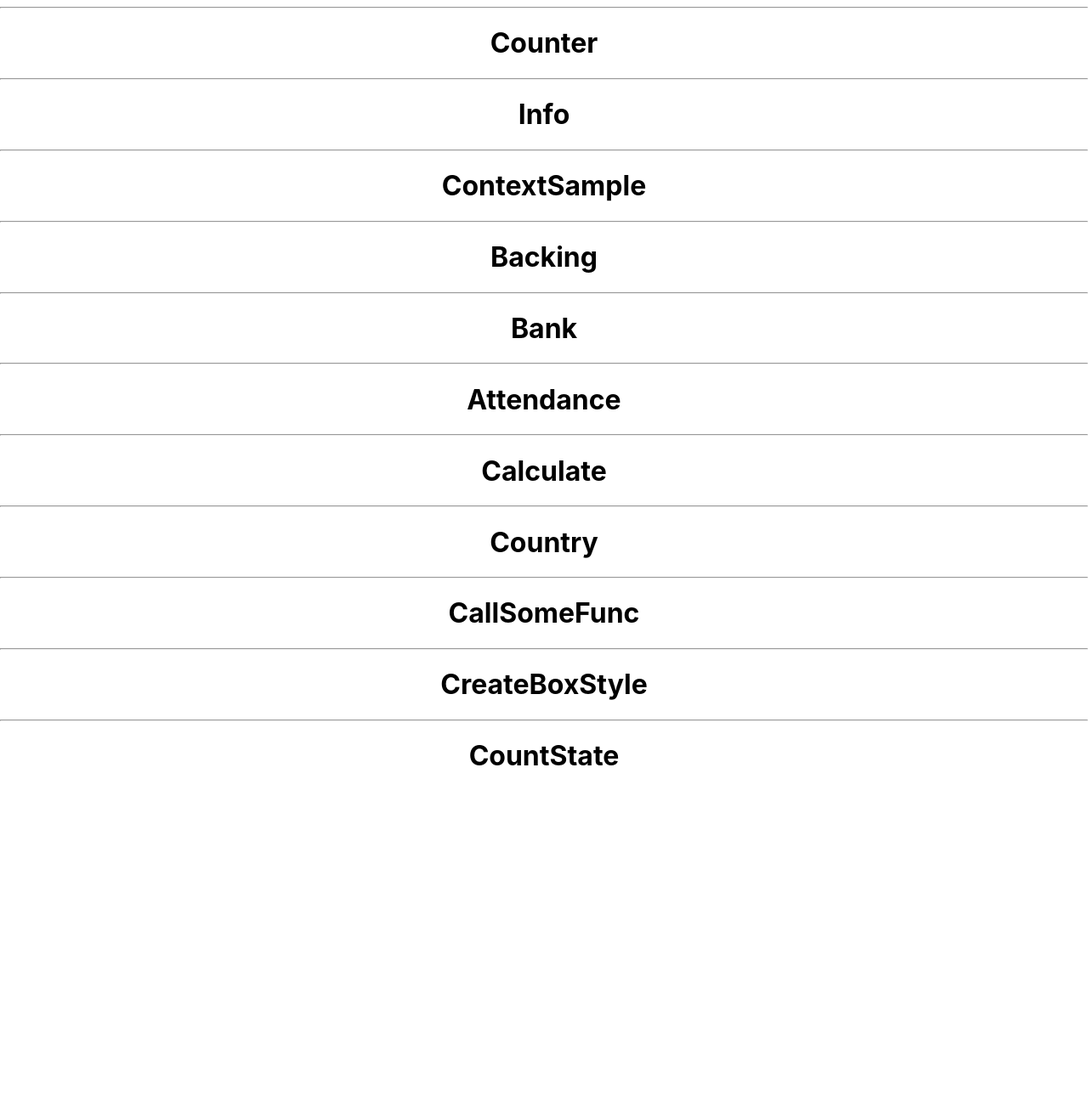
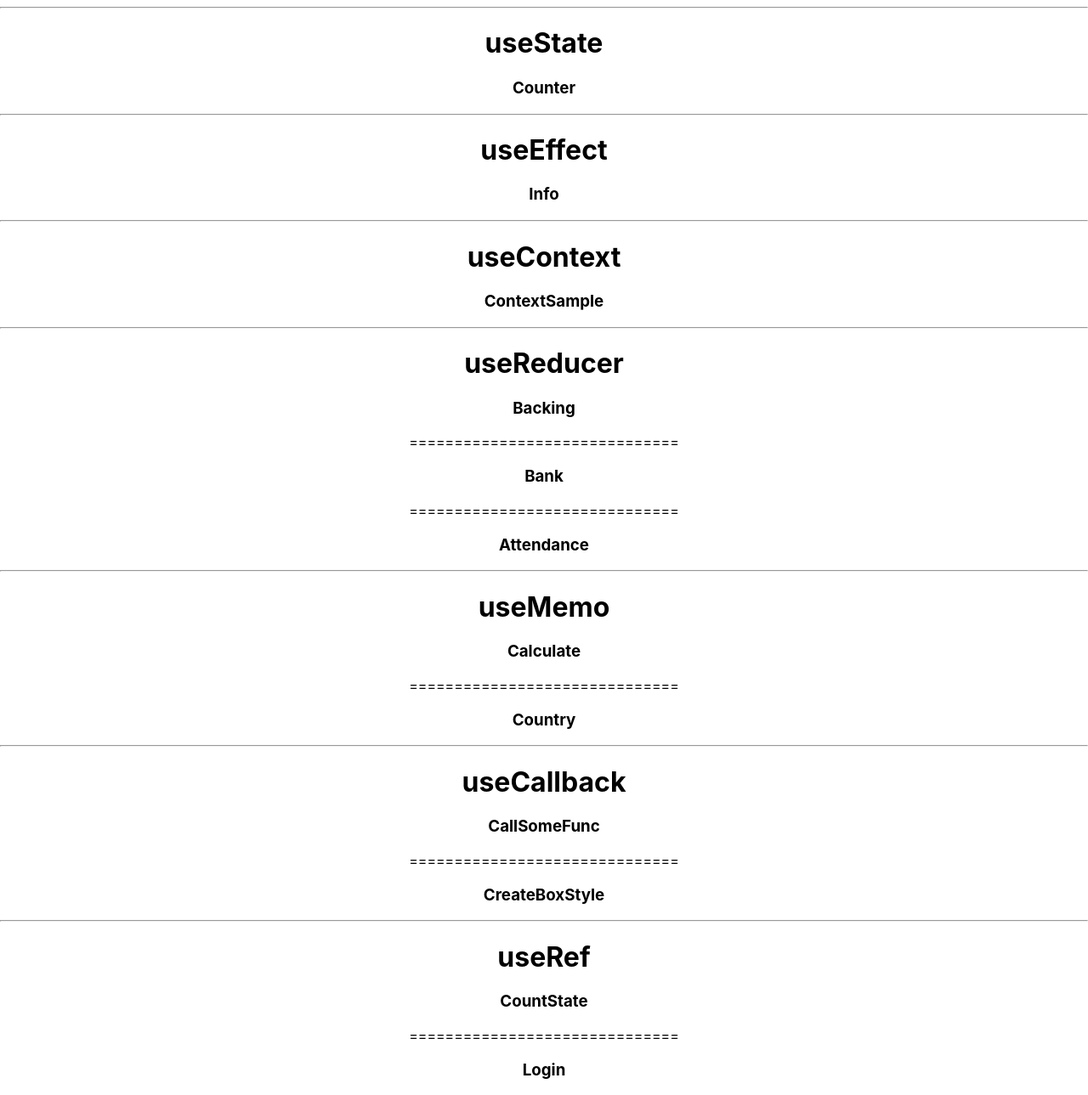
Before and after one commit to hwj309/Hook, a React (Create React App) app: page / in a window 1280 px wide. Shown: the whole page at 85% size. Before the commit the page ends 931 px from the top, so only its background shows below. Built offline with nearby package versions, Linux system fonts and the light colour scheme.

Commit message:
useRef (2)

```diff
--- a/src/App.js
+++ b/src/App.js
@@ -12,6 +12,7 @@ import Country from './sample/useMemo/Country';
 import CallSomeFunc from './sample/useCallBack/CallSomeFunc';
 import CreateBoxStyle from './sample/useCallBack/CreateBoxStyle';
 import CountState from './sample/useRef/CountState';
+import Login from './sample/useRef/Login';
 
 function App() {
 
@@ -26,6 +27,7 @@ function App() {
   const [M9, setM9] = useState(false);
   const [M10, setM10] = useState(false);
   const [M11, setM11] = useState(false);
+  const [M12, setM12] = useState(false);
 
   return (
     <div className="App">
@@ -44,38 +46,48 @@ function App() {
         </a>
       </header> */}
       <hr />
-      <h1 onClick={() => {setM1(!M1)}}>Counter</h1>
+      <h1>useState</h1>
+      <h3 onClick={() => {setM1(!M1)}}>Counter</h3>
       { M1 ? <Counter /> : null }
       <hr/>
-      <h1 onClick={() => {setM2(!M2)}}>Info</h1>
+      <h1>useEffect</h1>
+      <h3 onClick={() => {setM2(!M2)}}>Info</h3>
       { M2 ? <Info /> : null }
       <hr/>
-      <h1 onClick={() => {setM3(!M3)}}>ContextSample</h1>
+      <h1>useContext</h1>
+      <h3 onClick={() => {setM3(!M3)}}>ContextSample</h3>
       { M3 ? <ContextSample /> : null }
       <hr/>
-      <h1 onClick={() => {setM4(!M4)}}>Backing</h1>
+      <h1>useReducer</h1>
+      <h3 onClick={() => {setM4(!M4)}}>Backing</h3>
       { M4 ? <Backing /> : null }
-      <hr/>
-      <h1 onClick={() => {setM5(!M5)}}>Bank</h1>
+      <p>==============================</p>
+      <h3 onClick={() => {setM5(!M5)}}>Bank</h3>
       { M5 ? <Bank /> : null }
-      <hr/>
-      <h1 onClick={() => {setM6(!M6)}}>Attendance</h1>
+      <p>==============================</p>
+      <h3 onClick={() => {setM6(!M6)}}>Attendance</h3>
       { M6 ? <Attendance /> : null }
       <hr />
-      <h1 onClick={() => {setM7(!M7)}}>Calculate</h1>
+      <h1>useMemo</h1>
+      <h3 onClick={() => {setM7(!M7)}}>Calculate</h3>
       { M7 ? <Calculate /> : null }
-      <hr/>
-      <h1 onClick={() => {setM8(!M8)}}>Country</h1>
+      <p>==============================</p>
+      <h3 onClick={() => {setM8(!M8)}}>Country</h3>
       { M8 ? <Country /> : null }
       <hr/>
-      <h1 onClick={() => {setM9(!M9)}}>CallSomeFunc</h1>
+      <h1>useCallback</h1>
+      <h3 onClick={() => {setM9(!M9)}}>CallSomeFunc</h3>
       { M9 ? <CallSomeFunc /> : null }
-      <hr />
-      <h1 onClick={() => {setM10(!M10)}}>CreateBoxStyle</h1>
+      <p>==============================</p>
+      <h3 onClick={() => {setM10(!M10)}}>CreateBoxStyle</h3>
       { M10 ? <CreateBoxStyle /> : null }
       <hr />
-      <h1 onClick={() => {setM11(!M11)}}>CountState</h1>
+      <h1>useRef</h1>
+      <h3 onClick={() => {setM11(!M11)}}>CountState</h3>
       { M11 ? <CountState /> : null }
+      <p>==============================</p>
+      <h3 onClick={() => {setM12(!M12)}}>Login</h3>
+      { M12 ? <Login /> : null }
     </div>
   );
 }
--- /dev/null
+++ b/src/sample/useRef/Login.js
@@ -0,0 +1,27 @@
+import React, { useRef, useEffect } from "react";
+
+// useRef 를 활용해서 DOM요소에 접근하는 예제
+// 이 페이지가 실행될때 input box에 focus가 맞춰지는 기능 예제
+
+const Login = () => {
+    const inputRef = useRef();
+
+    useEffect(() => {
+        //console.log(inputRef);
+        inputRef.current.focus();
+    },[]);
+
+    const login = () => {
+        alert(`환영합니다. ${inputRef.current.value}!`);
+        inputRef.current.focus();
+    };
+
+    return (
+        <div>
+            <input ref={inputRef} type="text" placeholder="username" />
+            <button onClick={login}>로그인</button>
+        </div>
+    );
+}
+
+export default Login;
```
